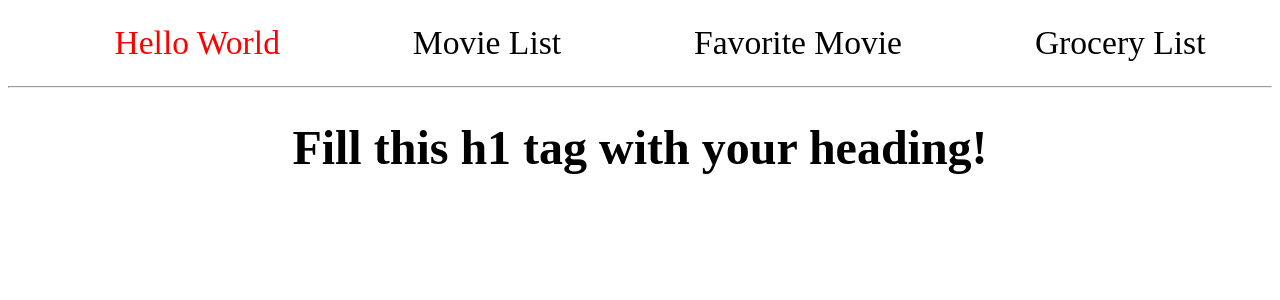
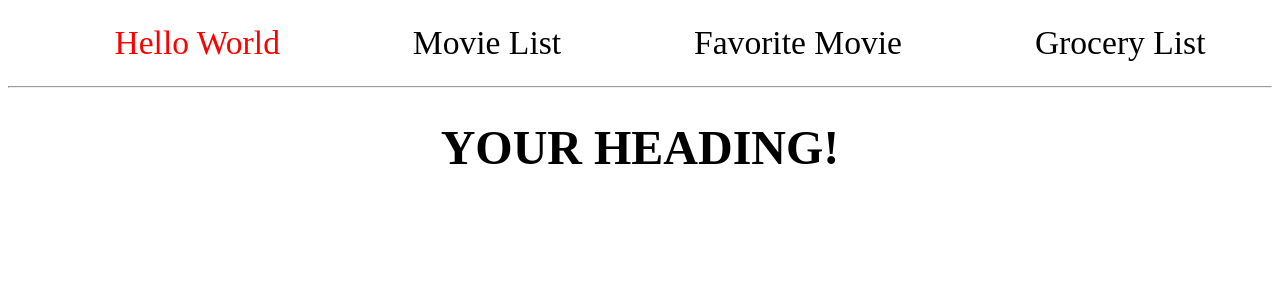
Before and after one commit to pesto-students/exercise-day-12, a React (Create React App) app: page /01 in a window 1280 px wide. Shown: the top 300 px of the page. Built offline with nearby package versions, Linux system fonts and the light colour scheme; the HTML template or start-up script is replaced by a standard one.

Commit message:
Finished HelloWorld

```diff
--- a/src/components/01-HelloWorld.js
+++ b/src/components/01-HelloWorld.js
@@ -10,7 +10,7 @@ class HelloWorld extends Component {
 
   render() {
     return (
-      <h1>Fill this h1 tag with your heading!</h1>
+      <h1>YOUR HEADING!</h1>
     );
   }
 }
```
